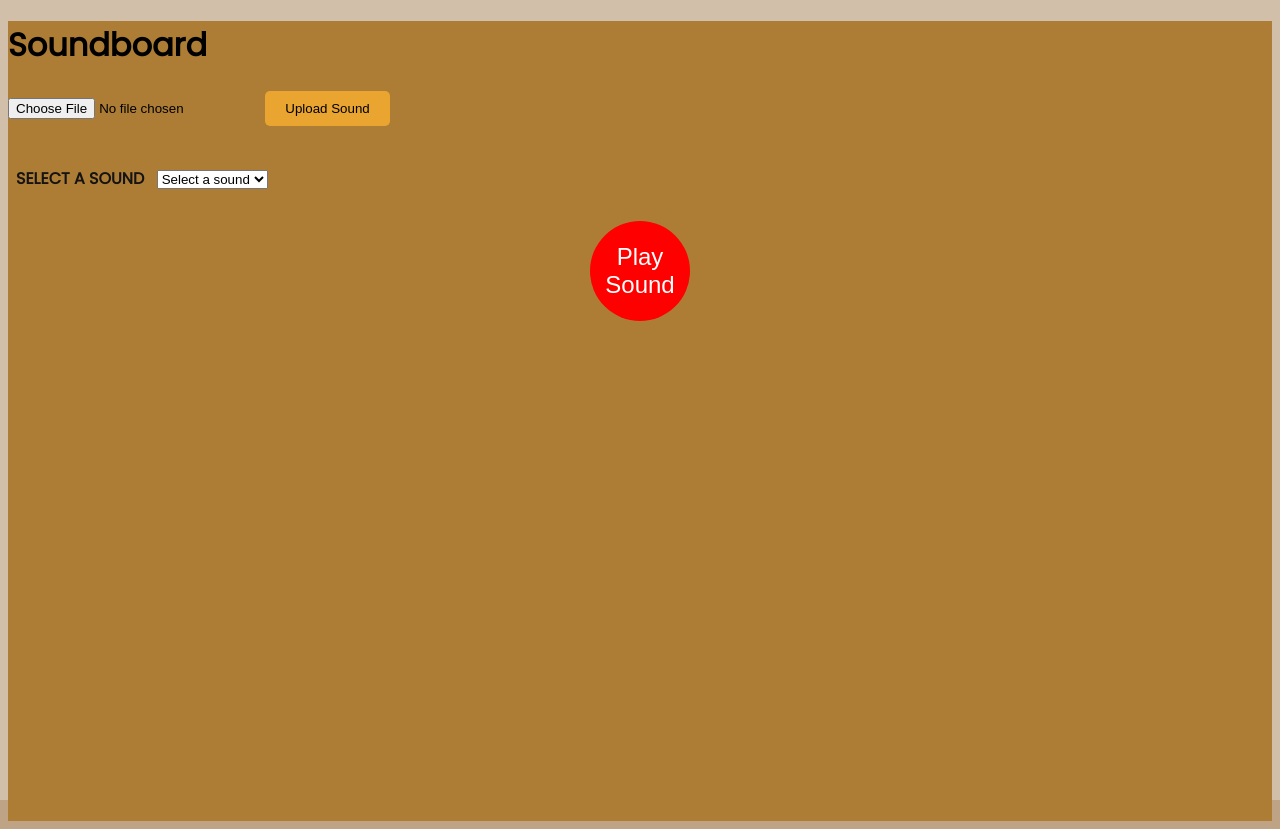
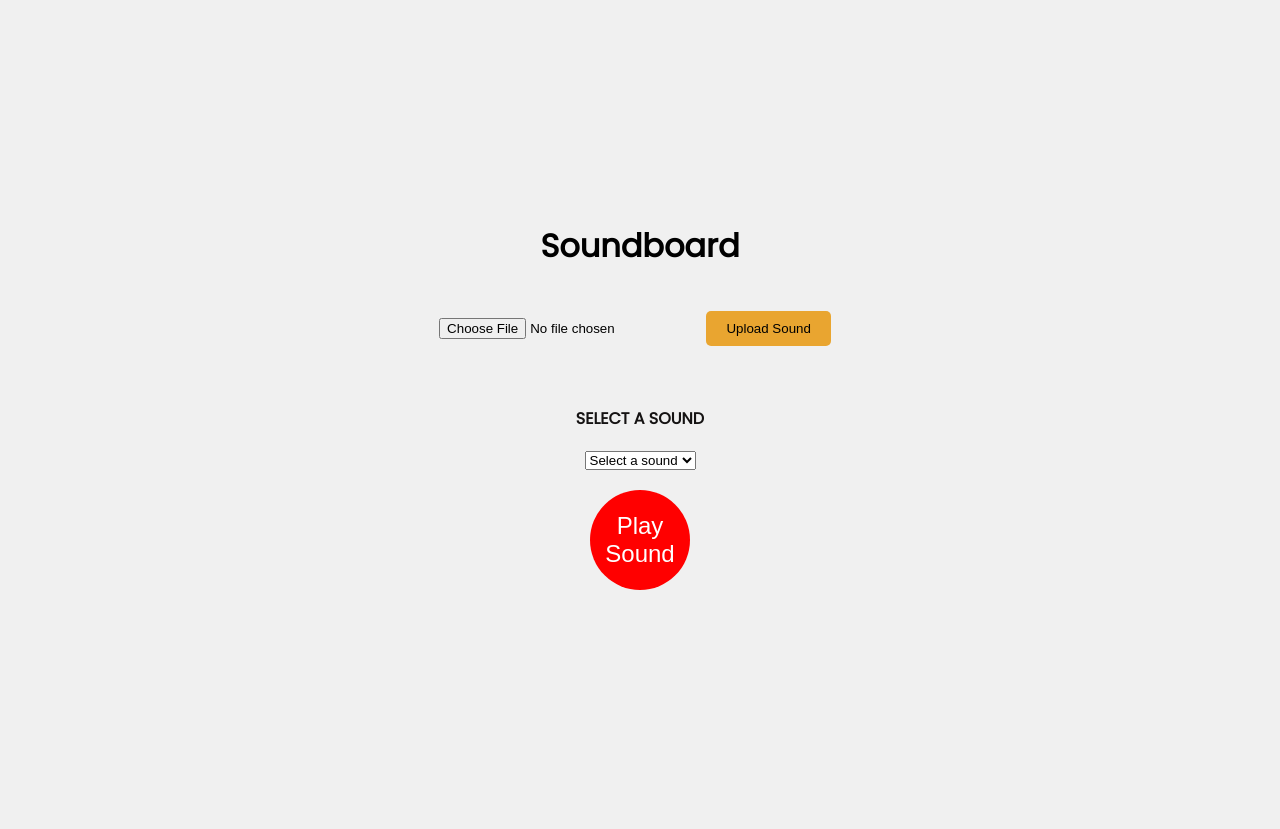
Before and after one commit to theshahnis/ShlaimanFinder, a Flask app: template backend/app/templates/sound.html in a window 1280 px wide. After the commit the page ends 590 px from the top, so only its background shows below. Run offline with Flask 3, Linux system fonts and the light colour scheme; the template is opened without the code that fills it, so the values that code supplies are empty.

Commit message:
added sound function

```diff
--- a/backend/app/templates/sound.html
+++ b/backend/app/templates/sound.html
@@ -6,6 +6,24 @@
     <title>Soundboard</title>
     <link rel="stylesheet" href="{{ url_for('static', filename='styles.css') }}">
     <style>
+        body {
+            display: flex;
+            justify-content: center;
+            align-items: center;
+            height: 100vh;
+            margin: 0;
+            flex-direction: column;
+            background-color: #f0f0f0;
+        }
+
+        h1, h2 {
+            text-align: center;
+        }
+
+        form, select, button {
+            margin: 10px;
+        }
+
         .play-button {
             background-color: red;
             border: none;
@@ -22,16 +40,10 @@
             display: flex;
             align-items: center;
             justify-content: center;
-            margin: 20px auto;
         }
 
         .play-button:active {
             background-color: darkred;
-        }
-
-        .play-button:disabled {
-            background-color: grey;
-            cursor: not-allowed;
         }
     </style>
 </head>
@@ -87,10 +99,6 @@
                     const audioPlayer = document.getElementById('audioPlayer');
                     audioPlayer.src = `/static/sounds/${selectedSound}`;
                     audioPlayer.play();
-                    playButton.disabled = true;
-                    audioPlayer.onended = () => {
-                        playButton.disabled = false;
-                    };
                 } else {
                     alert('Please select a sound');
                 }
```
